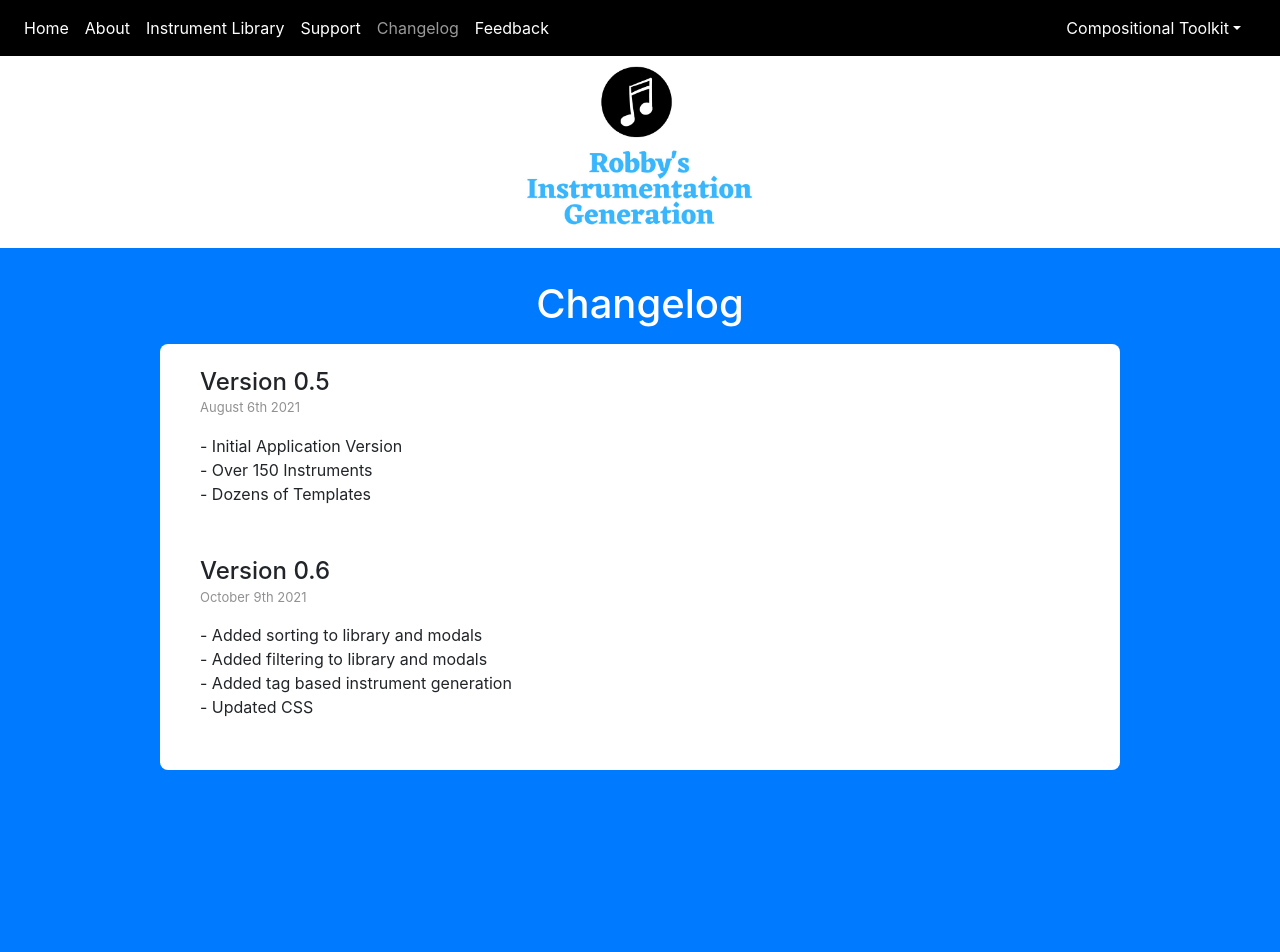
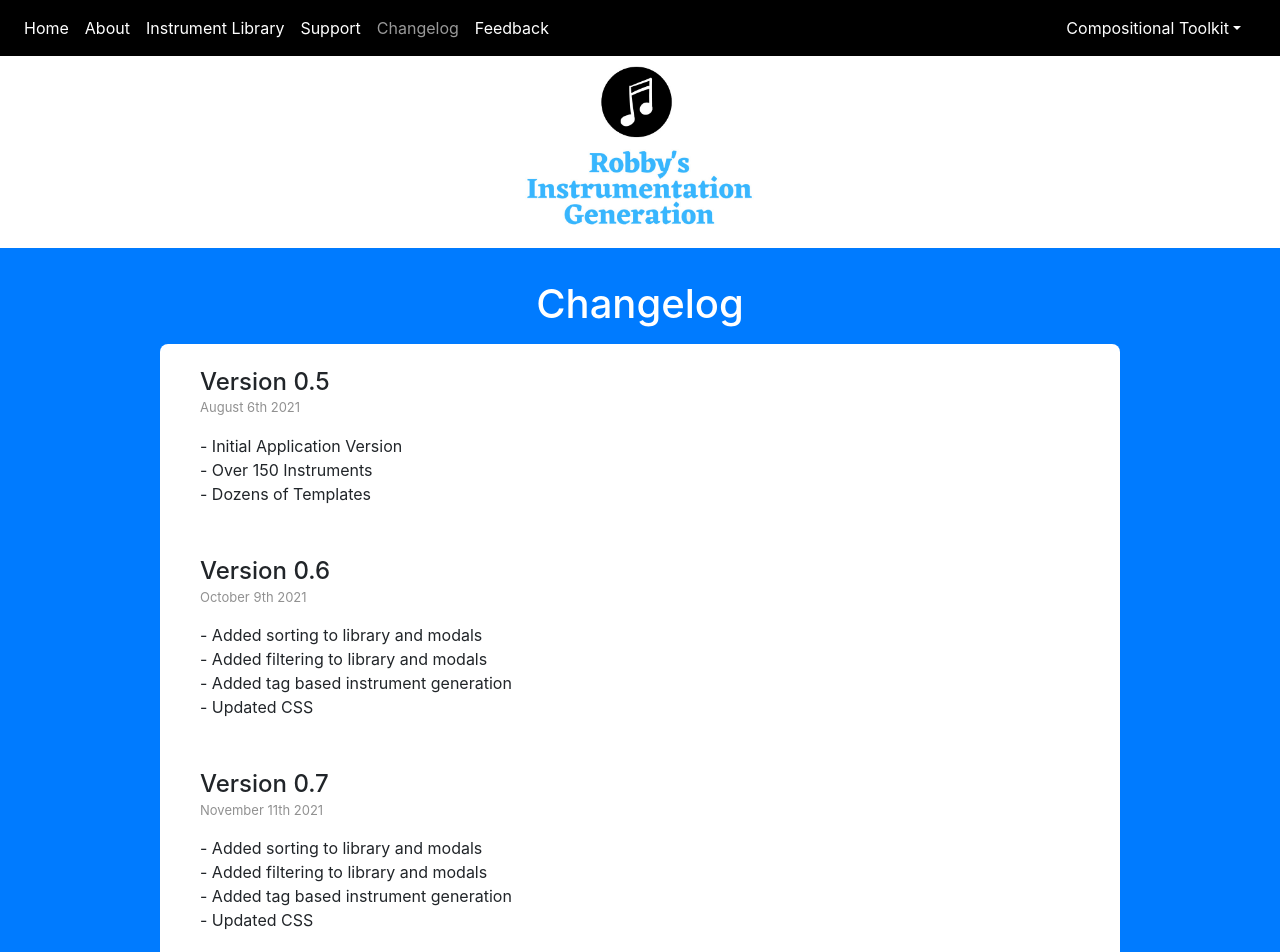
Before and after one commit to robbyph/instrumentation-generation, a Next.js app: page /changelog in a window 1280 px wide. Shown: the top 952 px of the page. Before the commit the page ends 800 px from the top, so only its background shows below. Built offline with nearby package versions, Linux system fonts and the light colour scheme.

Commit message:
Update changelog.js

```diff
--- a/pages/changelog.js
+++ b/pages/changelog.js
@@ -30,6 +30,16 @@ const changelog = () => {
                             <li className={styles.listItem}>Updated CSS</li>
                         </ul>
                     </div>
+                    <div className={styles.changeItem} style={{paddingTop: 0}}>
+                        <h4 className={styles.headingFour}>Version 0.7</h4>
+                        <p className={styles.itemDate}>November 11th 2021</p>
+                        <ul className={styles.changes}>
+                            <li className={styles.listItem}>Added sorting to library and modals</li>
+                            <li className={styles.listItem}>Added filtering to library and modals</li>
+                            <li className={styles.listItem}>Added tag based instrument generation</li>
+                            <li className={styles.listItem}>Updated CSS</li>
+                        </ul>
+                    </div>
                 </div>
 
         </div>
```
